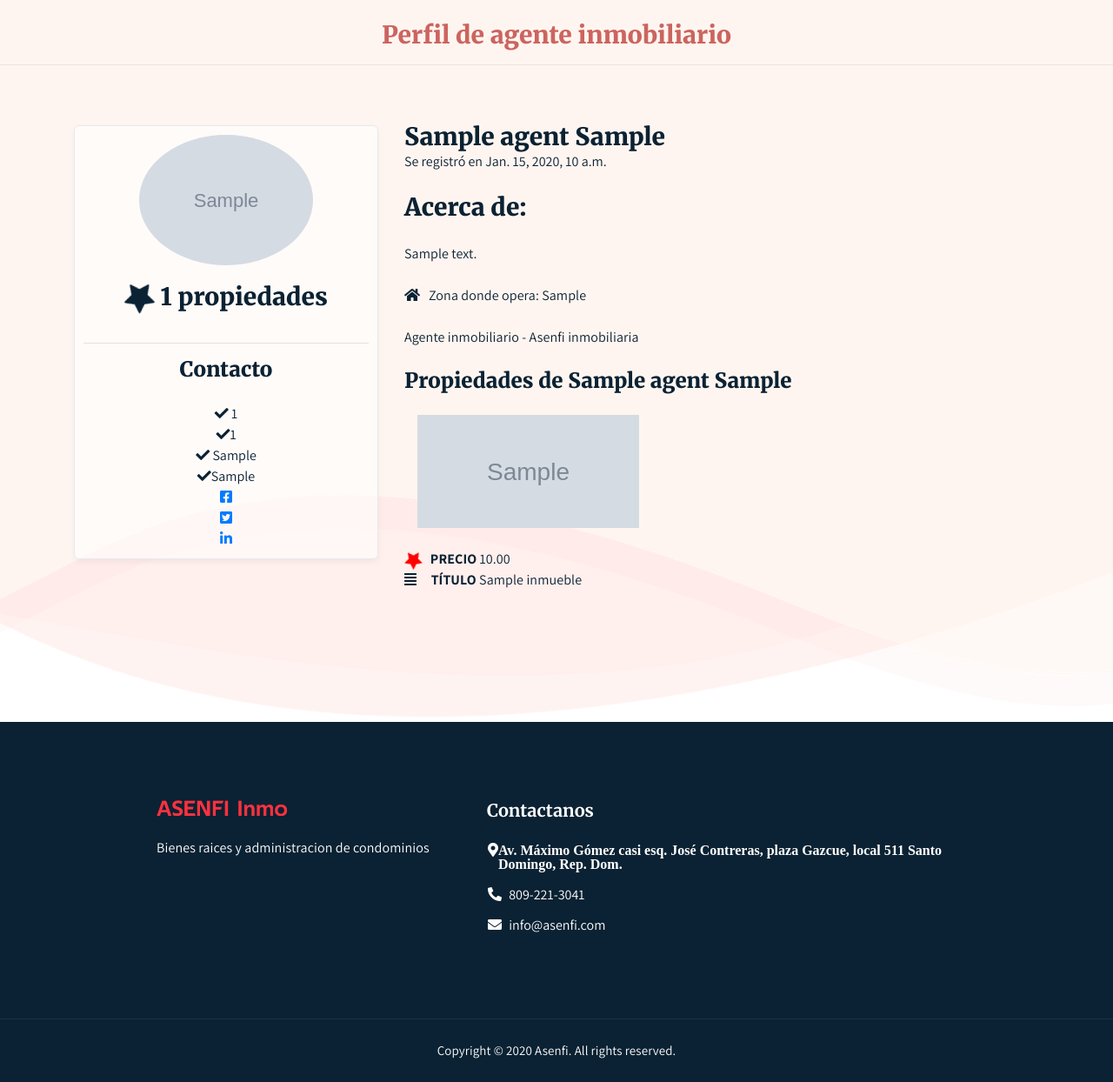
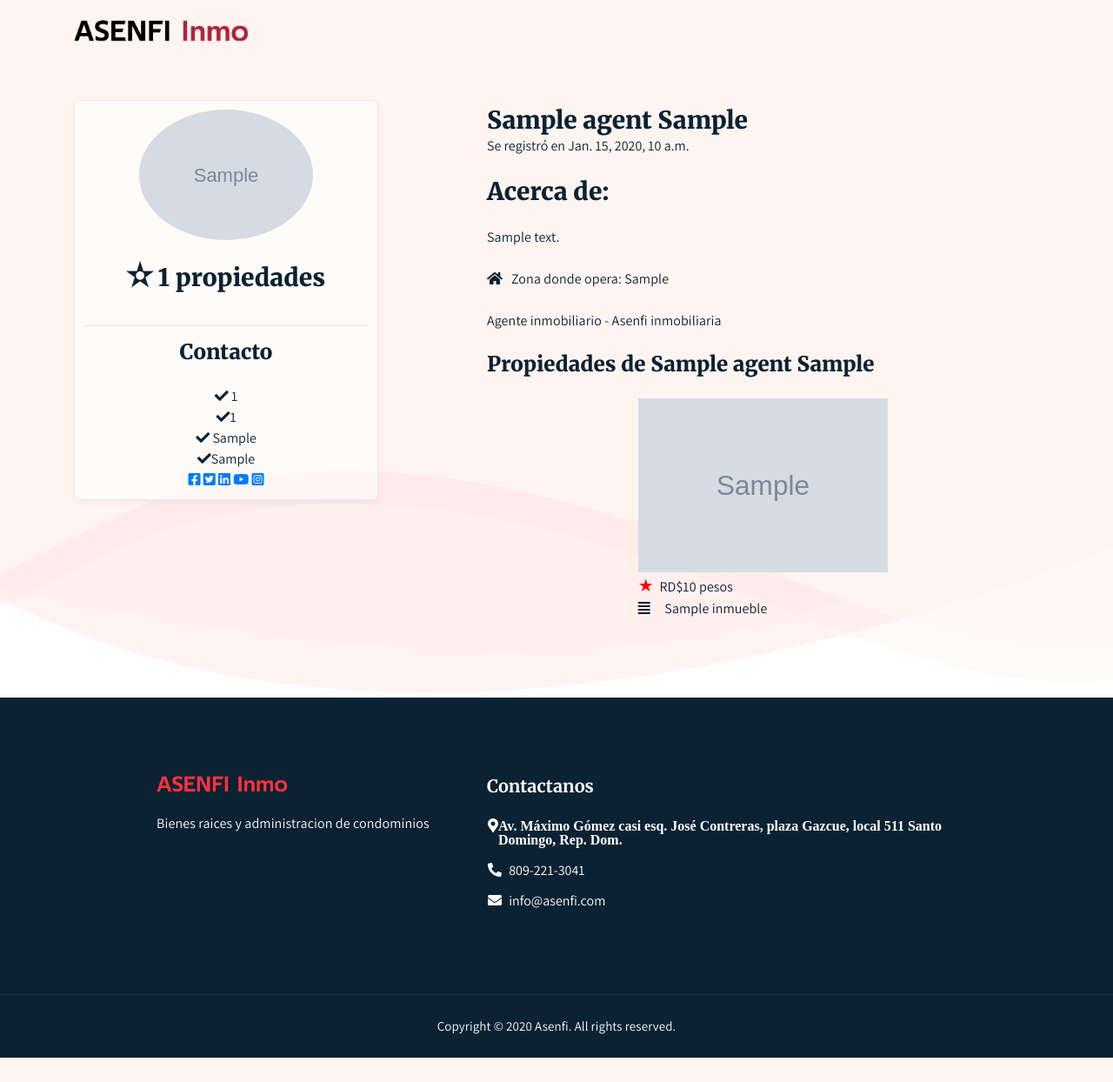
Before and after one commit to firemoises/inmo_web, a Django app: template core/templates/core/agents.html in a window 1280 px wide. Shown: the whole page at 87% size. After the commit the page ends 1216 px from the top, so only its background shows below. Run offline with Django 3.2, Linux system fonts and the light colour scheme; tables that the repository leaves empty hold one stand-in row (values such as "Sample post"); the template is opened without the code that fills it: values that come from a table or form of the project are taken from there, most other values are stand-ins (such as "Sample title", 1, 10 or a date in 2020); grey boxes marked "Sample" are stand-in pictures; some libraries are stand-ins or nearby versions.

Commit message:
1. Los iconos no dan vuelta, 2.Iconos en horizontal, 3.Diseño espaciado, 4.Header como el landing page, 5.Quitamos precio y título de las propiedades, 6.Ya no da error al traer mas de un registro de propiedades.

```diff
--- a/core/templates/core/agents.html
+++ b/core/templates/core/agents.html
@@ -13,25 +13,32 @@
       <!--website title-->
       <title>inmo_web - {{ agent.nombre }}</title>
 
+      <meta name="description" content="{{inmuebles.zona}}, {{simb_moneda}}{{inmuebles.precio|floatformat|intcomma}}, {{inmuebles.habs}} hab">
+      <meta name="keywords" content="Bienes raices, propiedades, inmobiliaria, {{inmuebles.zona}}, {{inmuebles.habs}} hab">
+
     </head>
     <body data-spy="scroll" data-target=".navbar" data-offset="100">
 
       <br/>
 
-      <span style="color: firebrick;"
-      class="lead text-center my-4">
-      <h3> Perfil de agente inmobiliario </h3>
-      </span>
-
-      <hr class="my-3"/> <br>
-
+      <!--Start Header -->
+      <header class="top-header">
+        <nav class="navbar navbar-expand-lg navbar-light justify-content-between navbar-mobile fixed-top">
+          <div class="container">
+            <a class="navbar-brand" href="#"> <img src="/static/core/images/common/Name black red.png" alt="Logo" width="200"></a>
+            <button class="navbar-toggler" type="button" data-toggle="collapse" data-target="#navbar4" aria-controls="navbar4" aria-expanded="false" aria-label="Toggle navigation"><span class="navbar-toggler-icon"></span></button>
+          </div>
+        </nav>
+      </header>
+      <!--End Header -->
+      <br/>
 
       <!--Start Hero section-->
-      <section class="hero-section" id="home" style="margin-top: -10%;">
+      <section class="hero-section" id="home" style="margin-top: -7%;">
 
 
          <div class="text-block">
-            <div class="container">
+            <div class="container" style="width: 100%;">
 
                 <!--<div class="col-lg-6">-->
                 <div class="row" style="text-align: left;">
@@ -55,7 +62,8 @@
                                                 background-size: 50% auto;">
 
                                     <div class="media-body agent-details">
-                                      <p><h3><i class="fa fa-star fa-lg fa-spin"></i> 1 propiedades</h3></p><hr>
+                                      <!--<i class="fa fa-star fa-lg fa-spin"></i> Esta estrella da vueltas-->
+                                      <p><h3>&#10027; 1 propiedades</h3></p><hr>
 
                                       <h4>Contacto</h4><br>
                                       <ul style="margin-left:0px;">
@@ -64,11 +72,15 @@
                                         {% if agent.telefono2 != "" %}<li><i class="fas fa-check"></i>{{agent.telefono2}}</li>{% endif %}
                                         <li><i class="fas fa-check"></i> {{ agent.correo }}</li>
                                         {% if agent.correo2 != "" %}<li><i class="fas fa-check"></i>{{agent.correo2}}</li>{% endif %}
-                                        <li>{% if agent.url_facebook %}<a href={{agent.url_facebook}}><i class="fab fa-facebook-square"></i> </a>{% endif %}</li>
-                                        <li>{% if agent.url_twitter %}<a href={{agent.url_twitter}}><i class="fab fa-twitter-square"></i> </a>{% endif %}</li>
-                                        <li>{% if agent.url_linkedin %}<a href={{agent.url_linkedin}}><i class="fab fa-linkedin"></i> </a>{% endif %}</li>
 
                                       </ul>
+
+                                      <span>{% if agent.url_facebook %}<a href={{agent.url_facebook}}><i class="fab fa-facebook-square"></i> </a>{% endif %}</span>
+                                      <span>{% if agent.url_twitter %}<a href={{agent.url_twitter}}><i class="fab fa-twitter-square"></i> </a>{% endif %}</span>
+                                      <span>{% if agent.url_linkedin %}<a href={{agent.url_linkedin}}><i class="fab fa-linkedin"></i> </a>{% endif %}</span>
+                                      <span>{% if agent.url_youtube %}<a href={{agent.url_youtube}}><i class="fab fa-youtube"></i> </a>{% endif %}</span>
+                                      <span>{% if agent.url_instagram %}<a href={{agent.url_instagram}}><i class="fab fa-instagram-square"></i></a>{% endif %}</span>
+
                                     </div>
 
                                 </div>
@@ -78,7 +90,7 @@
 
                       <!--- FOTO DEL AGENTE SOLO EN pc en adelante-->
 
-                      <div class="col-md-4 d-none d-md-block" style="margin-top: 5%;">
+                      <div class="col-md-4 d-none d-md-block" style="margin-top:5%; ">
                           <div class="agent-photo">
                               <div class="media_agent">
 
@@ -92,7 +104,8 @@
                                               background-size: 100% auto;">
 
                                   <div class="media-body agent-details">
-                                    <p><h3><i class="fa fa-star fa-lg fa-spin"></i> 1 propiedades</h3></p><hr>
+                                      <!--<i class="fa fa-star fa-lg fa-spin"></i> Esta estrella da vueltas-->
+                                      <p><h3><span style="font-size: 35px;" >&#10027;</span> 1 propiedades</h3></p><hr>
 
                                     <h4>Contacto</h4><br>
                                     <ul style="margin-left:0px;">
@@ -101,11 +114,14 @@
                                       {% if agent.telefono2 != "" %}<li><i class="fas fa-check"></i>{{agent.telefono2}}</li>{% endif %}
                                       <li><i class="fas fa-check"></i> {{ agent.correo }}</li>
                                       {% if agent.correo2 != "" %}<li><i class="fas fa-check"></i>{{agent.correo2}}</li>{% endif %}
-                                      <li>{% if agent.url_facebook %}<a href={{agent.url_facebook}}><i class="fab fa-facebook-square"></i> </a>{% endif %}</li>
-                                      <li>{% if agent.url_twitter %}<a href={{agent.url_twitter}}><i class="fab fa-twitter-square"></i> </a>{% endif %}</li>
-                                      <li>{% if agent.url_linkedin %}<a href={{agent.url_linkedin}}><i class="fab fa-linkedin"></i> </a>{% endif %}</li>
 
                                     </ul>
+
+                                    <span>{% if agent.url_facebook %}<a href={{agent.url_facebook}}><i class="fab fa-facebook-square"></i> </a>{% endif %}</span>
+                                    <span>{% if agent.url_twitter %}<a href={{agent.url_twitter}}><i class="fab fa-twitter-square"></i> </a>{% endif %}</span>
+                                    <span>{% if agent.url_linkedin %}<a href={{agent.url_linkedin}}><i class="fab fa-linkedin"></i> </a>{% endif %}</span>
+                                    <span>{% if agent.url_youtube %}<a href={{agent.url_youtube}}><i class="fab fa-youtube"></i> </a>{% endif %}</span>
+                                    <span>{% if agent.url_instagram %}<a href={{agent.url_instagram}}><i class="fab fa-instagram-square"></i></a>{% endif %}</span>
 
                                   </div>
                               </div>
@@ -113,9 +129,11 @@
                         </div>
                         <!--------------------------------------------------------------------------------------->
 
+                      <div class="col-md-1 d-none d-md-block" ></div>
+
                         <br>
-                        <div class="col-md-6 d-md-block">
-                            <div style="margin-top: 10%; width: 100%;">
+                        <div class="col-md-7 d-md-block" >
+                            <div style="margin-top: 10%; width: 100%; ">
                                 <h3> {{agent.nombre}} {{agent.apellido}} </h3>
                                 <span>Se registró en {{agent.created}}</span><br><br>
                                 <p><h3>Acerca de:</h3><br>{{agent.desc|linebreaks}}</p><br>
@@ -124,13 +142,38 @@
 
                                 <h4>Propiedades de {{ agent.nombre }} {{ agent.apellido }}</h4><br>
 
-                                <p class="container"><img src="{{inmuebles.image1.url}}"
-                                                          alt="text"
-                                                          class="img-fluid cropped"
-                                                          style="width: 50%; height: 20%;"></p><br>
+                                <div style="  display: flex;
+                                              flex-wrap: wrap;
 
-                                <p><i class="fa fa-star fa-lg fa-spin" style="color:red;"></i> &nbsp; <b>PRECIO</b> {{ inmuebles.precio }}</p>
-                                <p><i class="fas fa-align-justify"></i> &nbsp; &nbsp; <b>TÍTULO</b>  {{ inmuebles.titulo }}</p>
+                                              align-content: space-between;">
+
+                                {% for inmueble in inmuebles %}
+
+                                  <div class='container' style="width: 50%;
+                                                                height: 10%;
+                                                                border-radius: 25px;
+                                                                border-color: black; ">
+
+                                      {% if inmueble.moneda == "P" %} {% setvar "RD$" as simb_moneda %} {% setvar "pesos" as info_moneda %}
+                                      {% elif inmueble.moneda == "D" %} {% setvar "US$" as simb_moneda %} {% setvar "dólares" as info_moneda %}
+                                      {% endif %}
+
+
+                                      <img src="{{inmueble.image1.url}}"
+                                           alt="text"
+                                           class="img-fluid cropped"
+                                           style="width: 100%; height: 200px;"><br>
+
+                                      <!---Estrella giratoria de color rojo-->
+                                      <!--<i class="fa fa-star fa-lg fa-spin" style="color:red;"></i>--->
+                                      <p><span style="font-size: 20px; color:red;" >&#9733;</span>&nbsp; {{simb_moneda}}{{inmueble.precio|floatformat|intcomma}} {{info_moneda}}</p>
+                                      <p><i class="fas fa-align-justify"></i> &nbsp; &nbsp;  {{ inmueble.titulo }}</p>
+
+                                  </div>
+
+                                {% endfor %}
+
+                                </div>
 
                             </div>
                         </div>
--- a/core/templates/core/base.html
+++ b/core/templates/core/base.html
@@ -7,15 +7,13 @@
       <!--website-favicon-->
       <link rel="icon" type="image/png" href="/static/core/images/common/favicon.png">
       <!--Website fontawesome-->
-      <link rel="stylesheet" type="text/css" href="https://maxcdn.bootstrapcdn.com/font-awesome/4.5.0/css/font-awesome.min.css">
+      <link rel="stylesheet" href="https://use.fontawesome.com/releases/v5.15.2/css/all.css" integrity="sha384-vSIIfh2YWi9wW0r9iZe7RJPrKwp6bG+s9QZMoITbCckVJqGCCRhc+ccxNcdpHuYu" crossorigin="anonymous">
       <!--plugin-scripts-->
       <link rel="stylesheet" href="/static/core/css/magnific-popup.min.css">
       <link rel="stylesheet" href="/static/core/css/bootstrap.min.css">
       <link rel="stylesheet" href="/static/core/css/owl.carousel.min.css">
-      <link rel="stylesheet" href="https://cdnjs.cloudflare.com/ajax/libs/font-awesome/5.11.2/css/all.min.css">
       <!--google-fonts-->
       <link href="https://fonts.googleapis.com/css2?family=Assistant:wght@300;400;600;700;800&family=Merriweather:ital,wght@0,300;0,400;0,700;0,900;1,300&display=swap" rel="stylesheet">
-      <link rel="stylesheet" href="https://cdnjs.cloudflare.com/ajax/libs/font-awesome/4.7.0/css/font-awesome.min.css">
       <!-- template-style-->
       <link rel="stylesheet" type="text/css" href="/static/core/css/style.css">
       <link rel="stylesheet" type="text/css" href="/static/core/css/responsive.css">
--- a/core/views.py
+++ b/core/views.py
@@ -52,6 +52,6 @@ def portfolio(request,portfolio_id):
 
 def agents(request,agents_id):
     agent = Agent.objects.get(id=agents_id)
-    inmuebles = Inmueble.objects.get(agente=agent.id,estado=1) #Inmueble.objects.all().filter(id=portfolio_id)
+    inmuebles = Inmueble.objects.filter(agente=agent.id,estado=1) #Inmueble.objects.all().filter(id=portfolio_id)
 
     return render(request,"core/agents.html",{"inmuebles":inmuebles,"agent":agent})
```
Also changed, not shown: media/Inmuebles/CiudadFondo1.png (added), media/Inmuebles/PuenteMaracaibo.png (added), media/Inmuebles/background18.png (added).
